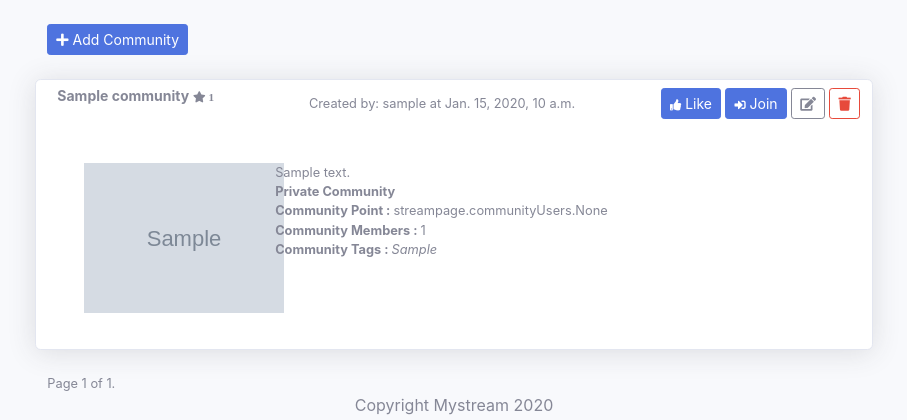
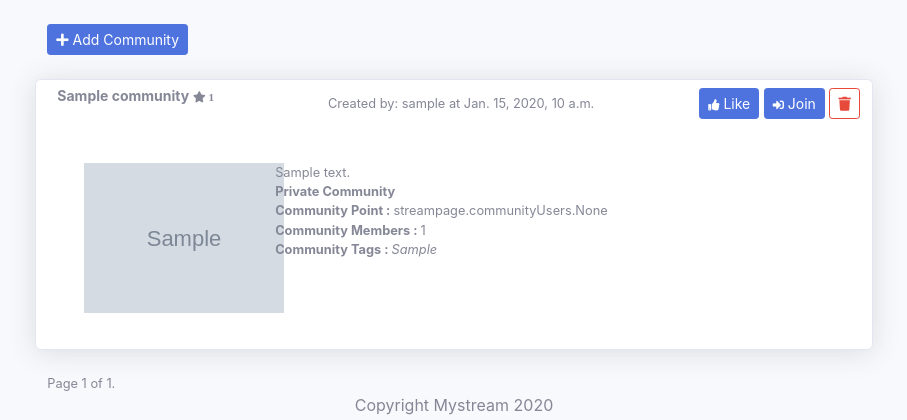
Before and after one commit to akarakoc/mystream, a Django app: page /streampage/communities/ in a window 1280 px wide. Shown: the part 70-490 px from the top of the page, without its empty margins (186-1093 px from the left). Run offline with Django 3.2, Linux system fonts and the light colour scheme; a user stored in the database is signed in; tables that the repository leaves empty hold one stand-in row (values such as "Sample post"); grey boxes marked "Sample" are stand-in pictures; some libraries are stand-ins or nearby versions.

Commit message:
community edit utility has been moved!

```diff
--- a/mystream/streampage/templates/community.html
+++ b/mystream/streampage/templates/community.html
@@ -31,9 +31,6 @@
 					<button type="button" class="btn btn-primary btn-sm small" JoinCommunity="Yes" id="JoinCommunity" hash="{{ comm.communityHash }}">
 						<i class="fas fa-sign-in-alt small"></i>
 						Join
-					</button>
-					<button type="button" id="Edit_Community" hash="{{ comm.communityHash  }}" class="btn btn-outline-secondary btn-sm">
-						<i class="fas fa-edit" aria-hidden="true"></i>
 					</button>
 					<button type="button" id = "deleteCommunity" hash="{{ comm.communityHash  }}" class="btn btn-sm btn-outline-danger small">
 						<i class="fa fa-trash" aria-hidden="true"></i>
--- a/mystream/streampage/templates/datatypes.html
+++ b/mystream/streampage/templates/datatypes.html
@@ -11,7 +11,11 @@
 			</div>
 			<div class="">
 				Created by: {{ community.communityCreator }} at {{ community.communityCreationDate }}
+				<button type="button" id="Edit_Community" hash="{{ community.communityHash  }}" class="btn btn-outline-secondary btn-sm">
+						<i class="fas fa-edit" aria-hidden="true"></i>
+					</button>
 			</div>
+
 		</div>
 		<br>
 		<div class="row">
```
